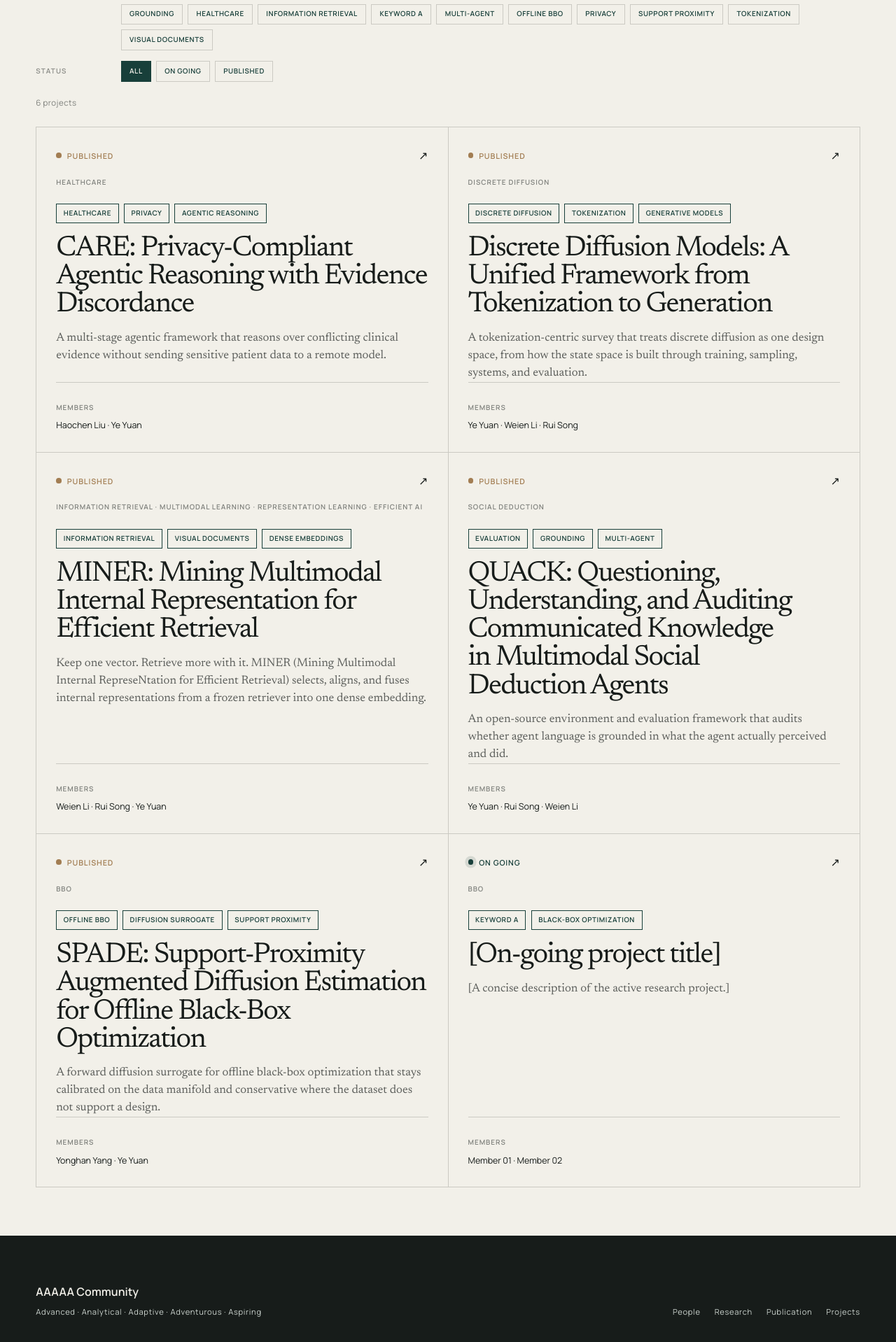
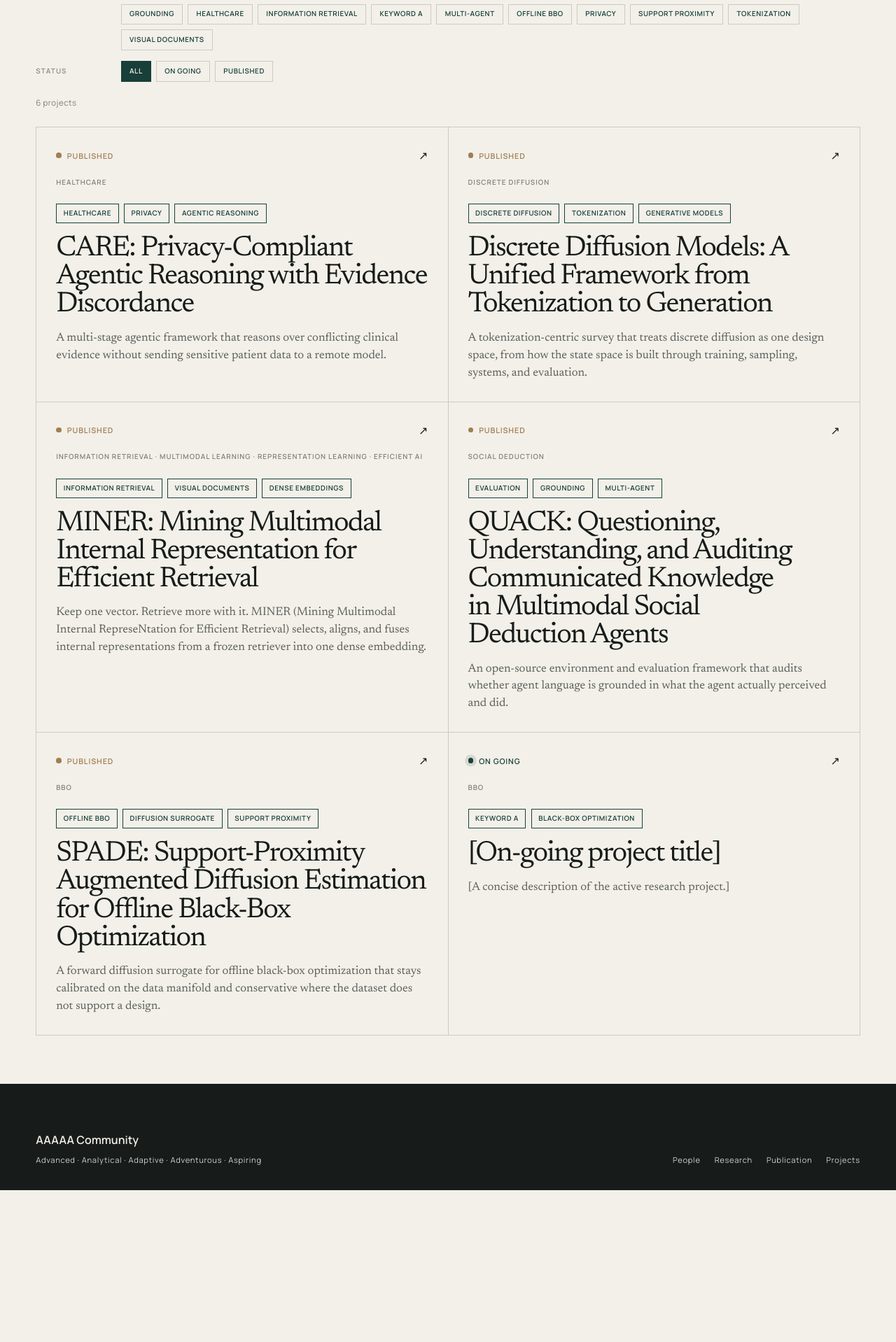
Before and after one commit to AAAAA-Academia-Attractions/AAAAA-Academia-Attractions.github.io, a Jekyll site: the page built from projects/index.html, in a window 1280 px wide. Shown: the part 650-2568 px from the top of the page at 70% size. Built offline with Jekyll 4.4.1, drawn with Linux system fonts in a browser that asks for light colours; after the commit the page ends 2351 px from its top, so only the background shows below that.

```diff
--- a/_includes/project-card.html
+++ b/_includes/project-card.html
@@ -27,5 +27,4 @@
   </div>
   <h3>{{ project.title }}</h3>
   <p class="project-card__summary">{{ project.summary }}</p>
-  <div class="project-card__members"><span>Members</span><p>{{ member_text | default: author_text | default: '—' }}</p></div>
 </a>
--- a/_includes/site-presence.html
+++ b/_includes/site-presence.html
@@ -3,7 +3,7 @@
     <img class="site-presence__icon" src="{{ '/assets/images/brand/github-mark.svg' | relative_url }}" alt="" width="16" height="16">
     <span aria-hidden="true">GitHub</span>
   </a>
-  <a class="site-presence__link" href="https://huggingface.co/5a-academia-attractions" target="_blank" rel="noopener noreferrer" aria-label="Hugging Face">
+  <a class="site-presence__link" href="https://huggingface.co/5a-community" target="_blank" rel="noopener noreferrer" aria-label="Hugging Face">
     <img class="site-presence__icon site-presence__icon--color" src="{{ '/assets/images/brand/hf-logo.svg' | relative_url }}" alt="" width="18" height="16">
     <span aria-hidden="true">Hugging Face</span>
   </a>
--- a/assets/css/site.css
+++ b/assets/css/site.css
@@ -1416,32 +1416,8 @@ p {
   line-height: 1.48;
 }
 
-.project-card:hover .project-card__summary,
-.project-card:hover .project-card__members span {
+.project-card:hover .project-card__summary {
   color: var(--sage);
-}
-
-.project-card__members {
-  margin-top: auto;
-  padding-top: 1.35rem;
-  border-top: 1px solid var(--line);
-}
-
-.project-card:hover .project-card__members {
-  border-color: var(--line-light);
-}
-
-.project-card__members span {
-  color: rgb(23 28 26 / 52%);
-  font-size: 0.62rem;
-  font-weight: 600;
-  letter-spacing: 0.1em;
-  text-transform: uppercase;
-}
-
-.project-card__members p {
-  margin-top: 0.45rem;
-  font-size: 0.78rem;
 }
 
 .project-card__area {
--- a/index.html
+++ b/index.html
@@ -97,11 +97,11 @@ nav: home
       <div class="section-header reveal">
         <p class="section-kicker">03 / The community</p>
         <h2 class="section-title" id="people-title">People</h2>
-        <a class="section-link" href="{{ '/people/' | relative_url }}">Meet the team <span aria-hidden="true">↗</span></a>
+        <a class="section-link" href="{{ '/people/' | relative_url }}">Meet the researchers <span aria-hidden="true">↗</span></a>
       </div>
       <div class="people-intro reveal">
-        <p>Our community brings together members from leading academic and research institutions worldwide, including McGill University, MIT, the University of Toronto, Mila, the University of Cambridge, and more.</p>
-        <p><a href="{{ '/people/' | relative_url }}">Meet researchers</a> building advanced, analytical and adaptive intelligence together.</p>
+        <p>Our community brings together members from leading academic and research institutions worldwide, including McGill University, MBZUAI, MIT, the University of Toronto, Mila, the University of Cambridge, and more.</p>
+        <p><a href="{{ '/people/' | relative_url }}">Meet the researchers</a> building advanced, analytical and adaptive intelligence together.</p>
       </div>
     </section>
   </main>
--- a/publication/index.html
+++ b/publication/index.html
@@ -16,7 +16,7 @@ nav: publication
 <body>
   {% include site-header.html %}
   <main class="page-shell" id="main-content">
-    <header class="page-hero"><div><p class="eyebrow">Papers · Venues · Demos</p><h1 class="page-title">Publication</h1></div><p class="page-lead">Published projects from the community directory. Each card opens the project homepage, which can host video, Canvas, WebGL, interactive models or custom JavaScript.</p></header>
+    <header class="page-hero"><div><p class="eyebrow">Papers · Venues · Demos</p><h1 class="page-title">Publication</h1></div><p class="page-lead">Published projects from the community directory. Click the card and see the details.</p></header>
     <section class="section section--pine" aria-label="Publication directory">
       {% include project-sources.html %}
       <div class="publication-grid">
```
